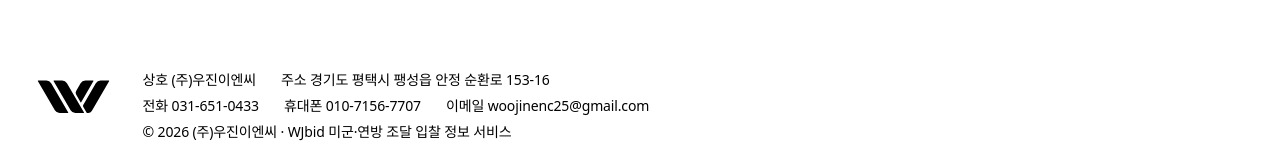
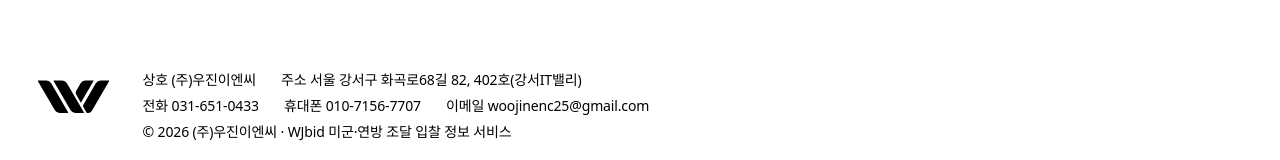
Before and after one commit to johnnykim7/wjbid, a React (Vite) app in the folder frontend/customer-portal/: page /login in a window 1280 px wide. Shown: the part 981-1141 px from the top of the page. Built offline with nearby package versions, Linux system fonts and the light colour scheme; no server answers; a web font is replaced by a local one.

Commit message:
fix: 꼬리말 주소를 서울지사로 (CR-184)

```diff
--- a/frontend/customer-portal/src/components/layout/siteContent.ts
+++ b/frontend/customer-portal/src/components/layout/siteContent.ts
@@ -25,7 +25,7 @@ export const COMPANY = {
   name: '(주)우진이엔씨',
   ceo: '(대표자명)',
   businessNumber: '(사업자등록번호)',
-  address: '경기도 평택시 팽성읍 안정 순환로 153-16',
+  address: '서울 강서구 화곡로68길 82, 402호(강서IT밸리)',
   tel: '031-651-0433',
   mobile: '010-7156-7707',
   email: 'woojinenc25@gmail.com',
```
Also changed, not shown: 2 other files (tests, documents, lock files or other folders).
